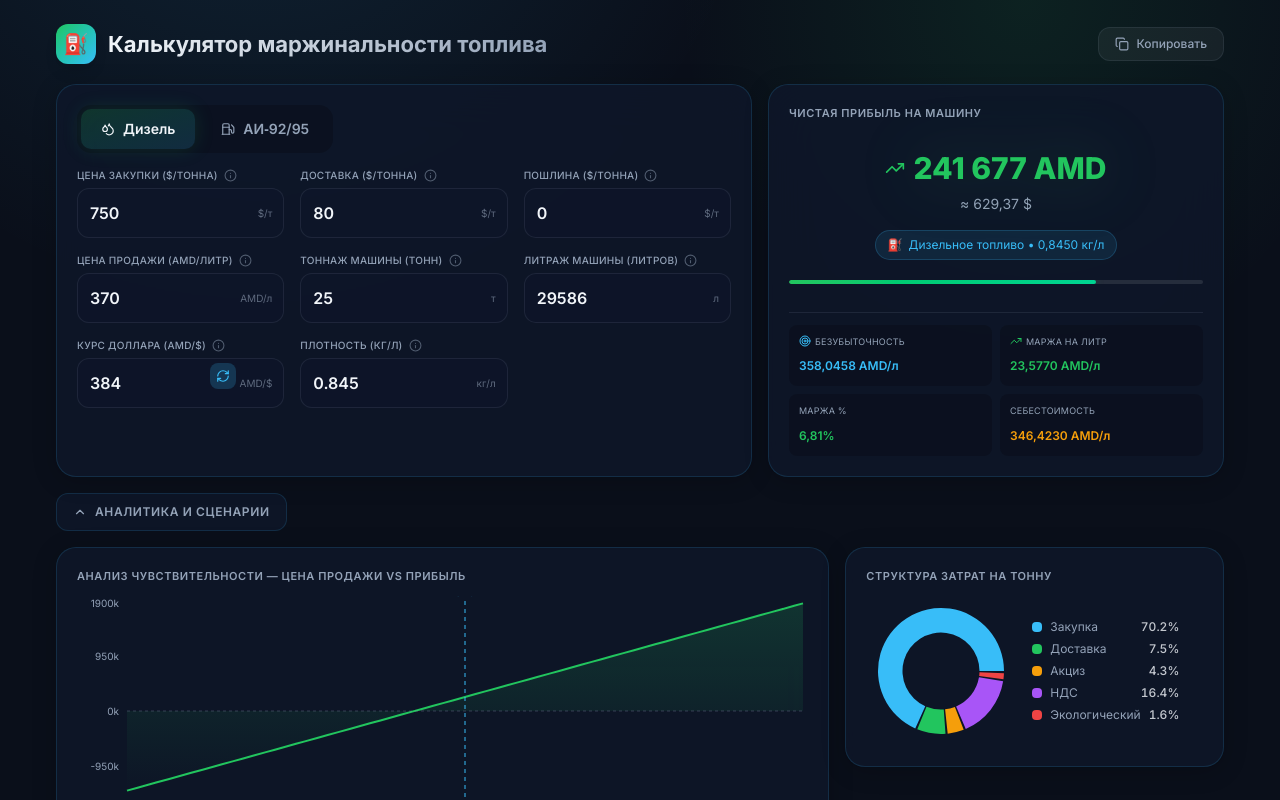
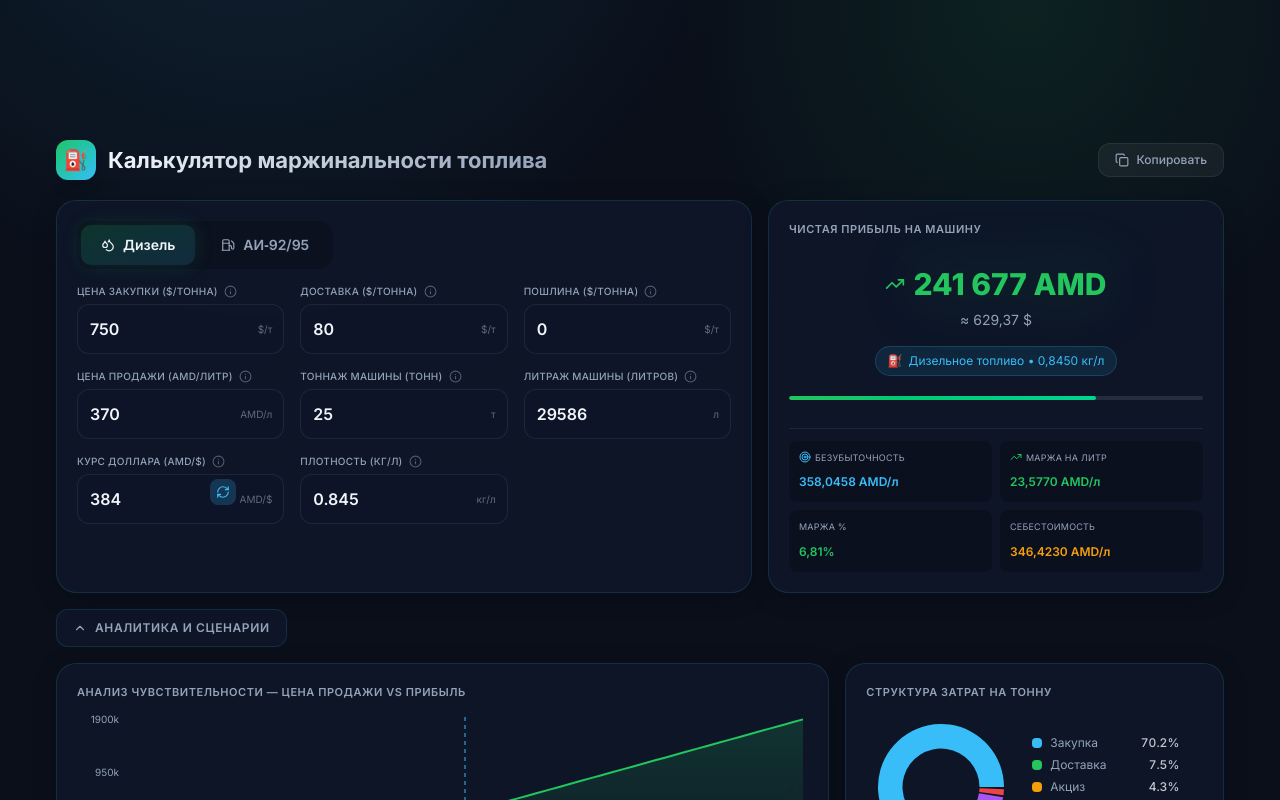
Before and after one commit to aaarabyan/fuel-margin-calculator, a React (Vite) app: page / in a window 1280 px wide. Shown: the top 800 px of the page. Built offline with nearby package versions, Linux system fonts and the light colour scheme.

Commit message:
fix: исправлен отступ контента для PWA с учётом safe-area-inset

```diff
--- a/src/App.tsx
+++ b/src/App.tsx
@@ -139,7 +139,7 @@ export function App() {
       </div>
 
       {/* Main content */}
-      <div className="max-w-[1200px] mx-auto px-3 sm:px-4 pt-[140px] sm:pt-6 pb-12" style={{ paddingBottom: 'calc(48px + env(safe-area-inset-bottom, 0px))' }}>
+      <div className="max-w-[1200px] mx-auto px-3 sm:px-4 sm:pt-6 pb-12" style={{ paddingTop: 'calc(140px + env(safe-area-inset-top, 0px))', paddingBottom: 'calc(48px + env(safe-area-inset-bottom, 0px))' }}>
         {/* Desktop header */}
         <div className="hidden sm:flex items-center justify-between mb-5">
           <div className="flex items-center gap-3">
```
